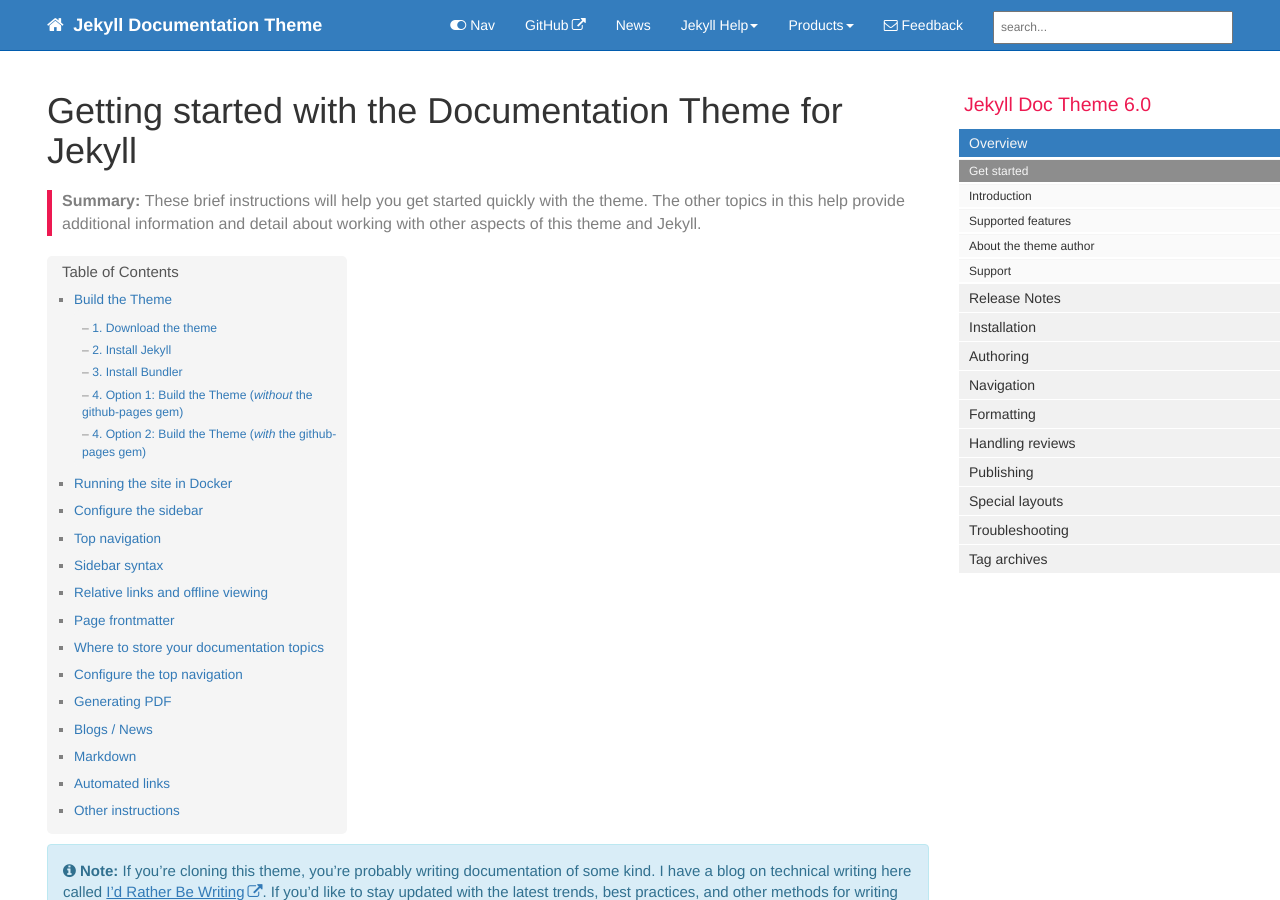
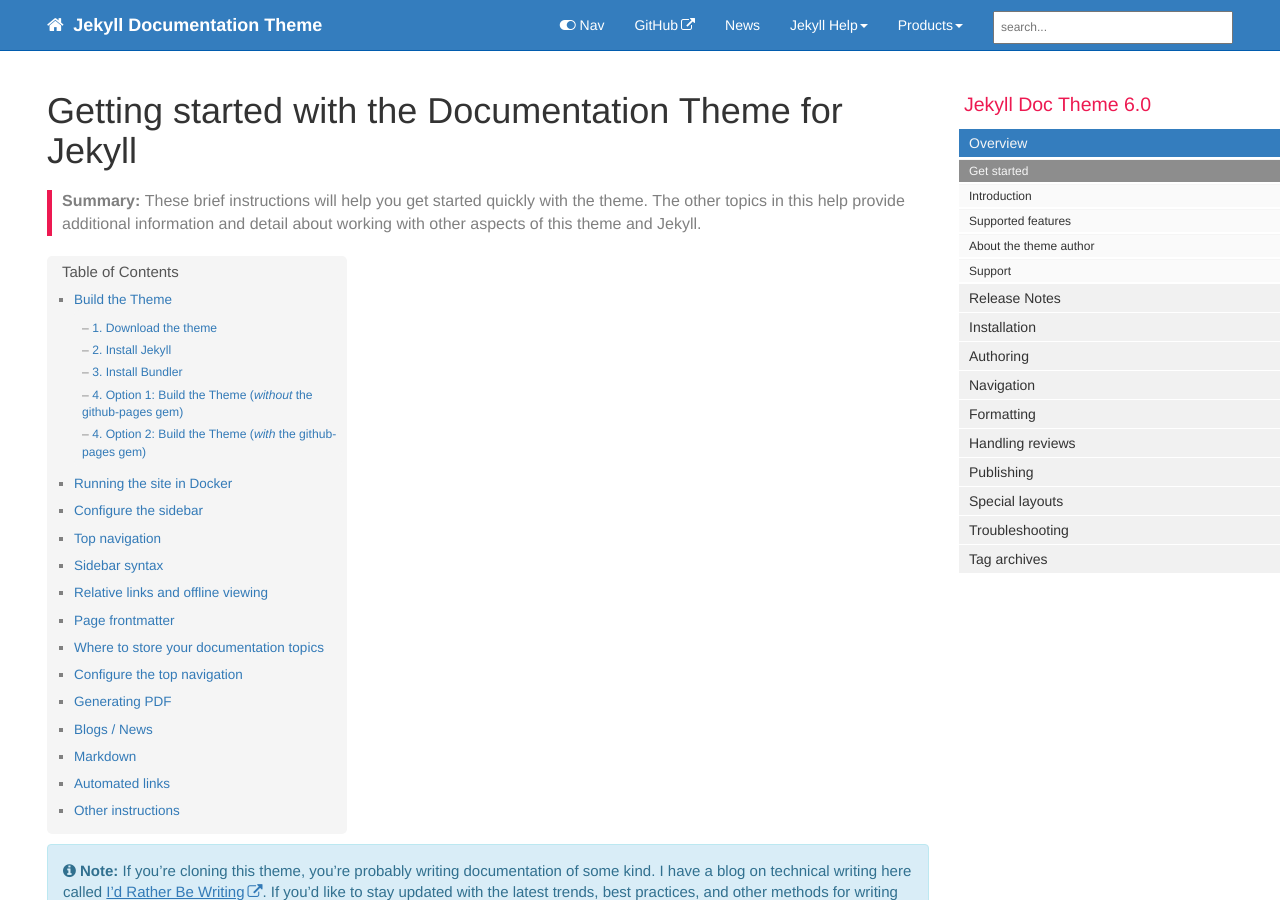
Before and after one commit to RadWolfie/Theme-Test, a Jekyll site: the page built from index.md, in a window 1280 px wide and 900 px high. Built offline with Jekyll 4.4.1, drawn with Linux system fonts in a browser that asks for light colours; nearby versions of some CDN libraries; comment, search, counter and statistics services are not loaded.

Commit message:
remove feedback

```diff
--- a/_config.yml
+++ b/_config.yml
@@ -35,12 +35,12 @@ exclude:
   - .gitignore
 # these are the files and directories that jekyll will exclude from the build
 
-feedback_subject_line: Jekyll documentation theme
+# feedback_subject_line: Jekyll documentation theme
 
 # feedback_email: tomjoht@gmail.com
 # used as a contact email for the Feedback link in the top navigation bar
 
-# feedback_disable: true
+feedback_disable: true
 # if you uncomment the previous line, the Feedback link gets removed
 
 # feedback_text: "Need help?"
```
